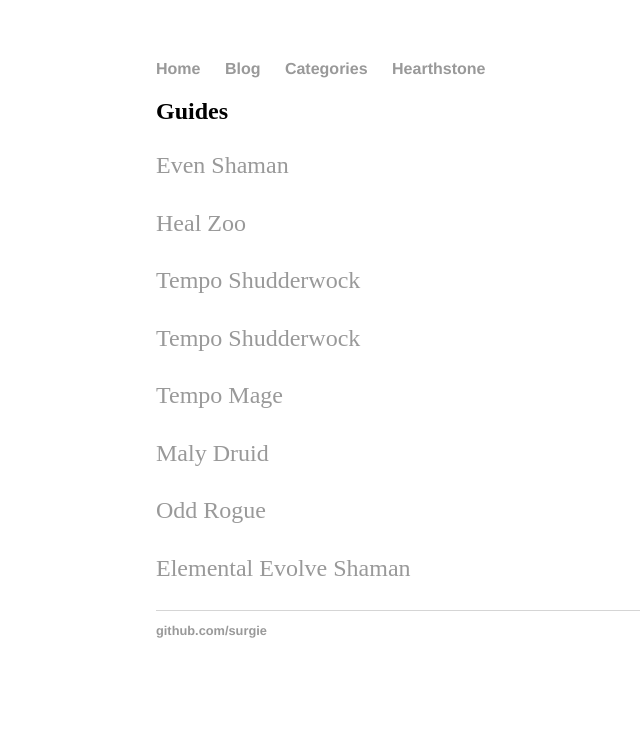
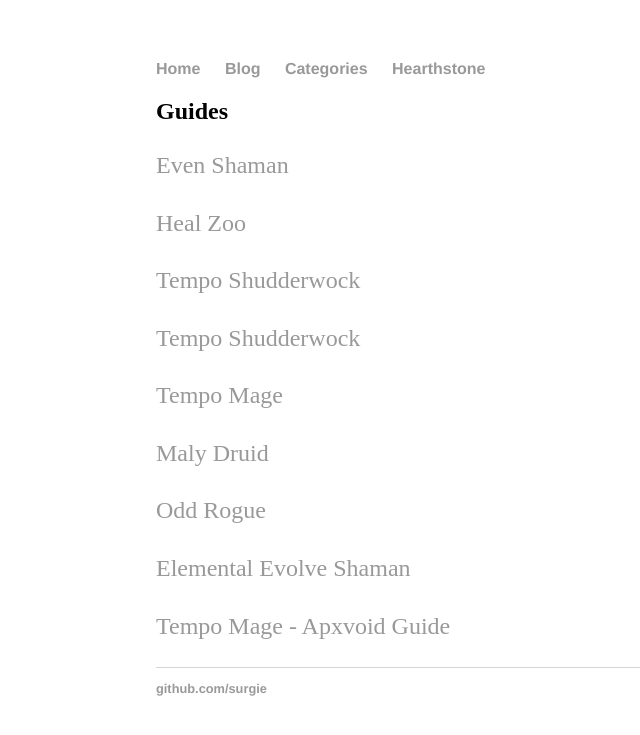
Before and after one commit to surgie/surgie.github.io, a Jekyll site: the page built from _posts/2018-10-12-tosort.md, in a window 1280 px wide. Shown: the top 735 px of the page, without its empty margins (36-676 px from the left). Built offline with Jekyll 4.4.1, drawn with Linux system fonts in a browser that asks for light colours; our own code applies the rules of GitHub Pages for plain Markdown files.

Commit message:
Apxvoid tempo mage

```diff
--- a/_posts/2018-10-12-tosort.md
+++ b/_posts/2018-10-12-tosort.md
@@ -21,3 +21,5 @@ categories: [Hearthstone]
 [Odd Rogue](https://www.reddit.com/r/CompetitiveHS/comments/9c7suk/observations_from_550_odd_rogue_games/)
 
 [Elemental Evolve Shaman](https://www.reddit.com/r/CompetitiveHS/comments/9ftqhx/legend_strategy_guide_elemental_evolve_shaman/)
+
+[Tempo Mage - Apxvoid Guide](https://www.reddit.com/r/CompetitiveHS/comments/9nty42/apxvoids_rank_1_legend_in_depth_aggro_mage_guide/)
```
